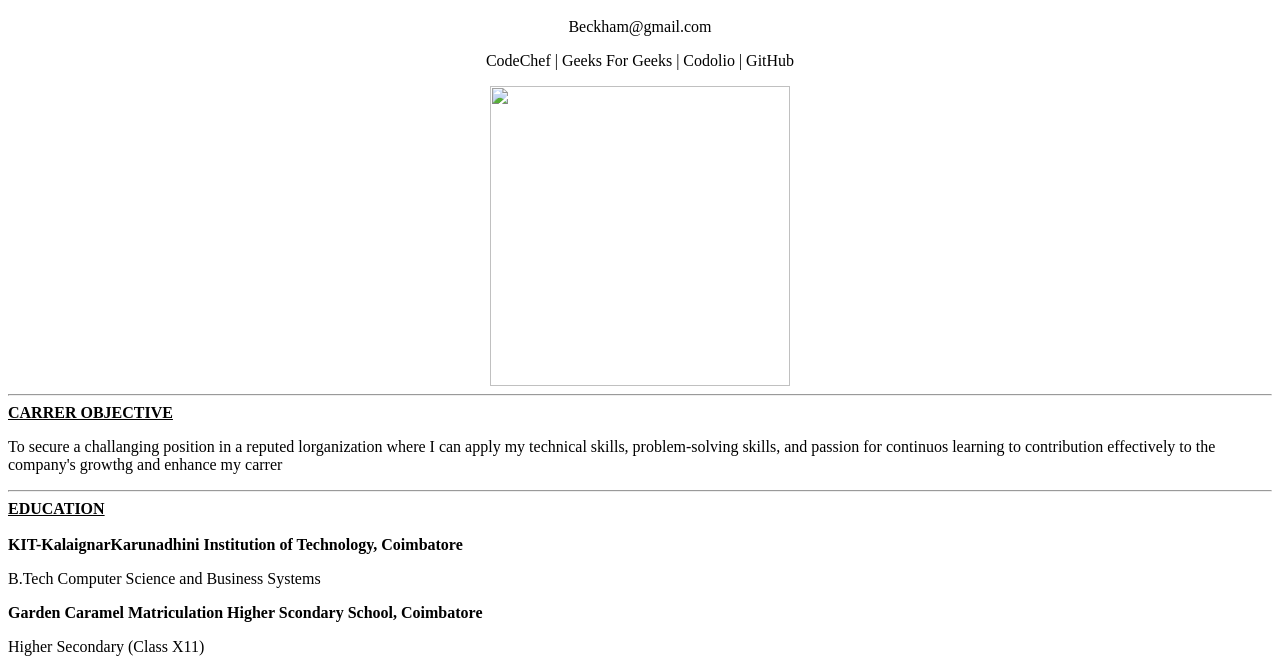
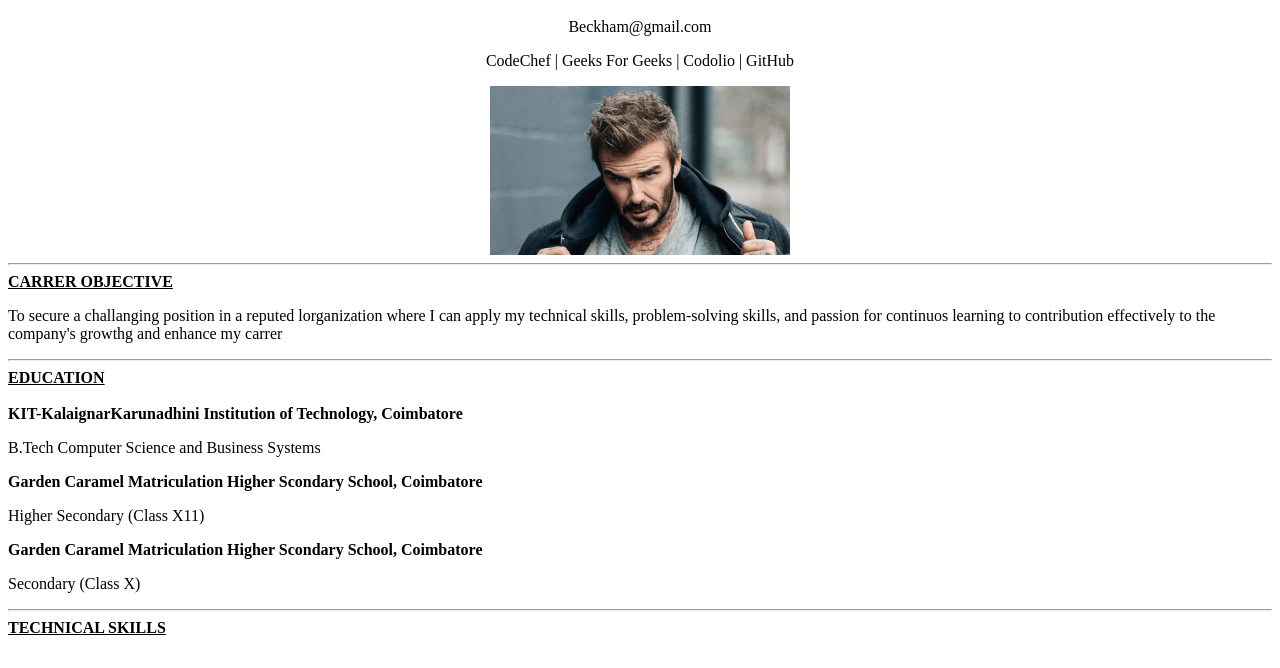
Before and after one commit to DAVID-BECKHAM-17/Resume, a plain HTML site: page index.html in a window 1280 px wide. Shown: the part 48-716 px from the top of the page. Drawn offline with Linux system fonts and the light colour scheme.

Commit message:
Update index.html

```diff
--- a/index.html
+++ b/index.html
@@ -2,7 +2,7 @@
 <h1 align="center">Beckham</h1>
 <p align="center">Beckham@gmail.com</p>
 <p align="center">CodeChef | Geeks For Geeks | Codolio | GitHub</p>
-<img src="./internhtml/images.html/david-beckham.jpg" width="300px">
+<img src="david-beckham.jpg" width="300px">
 </div>
 <hr>
 <u><b>CARRER OBJECTIVE</b></u>
```
